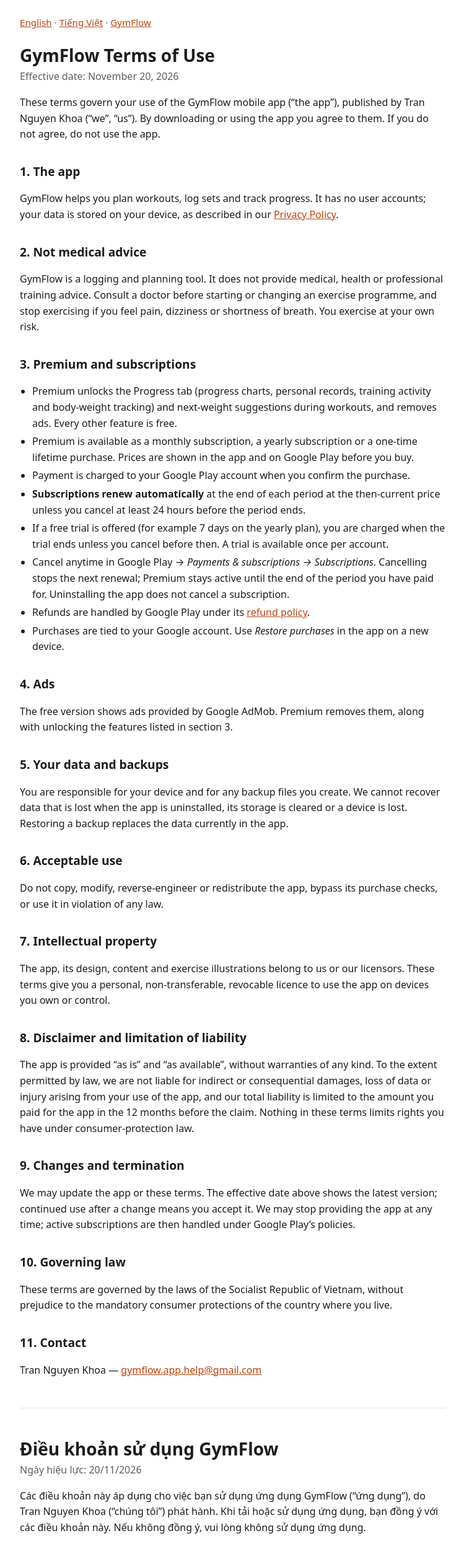
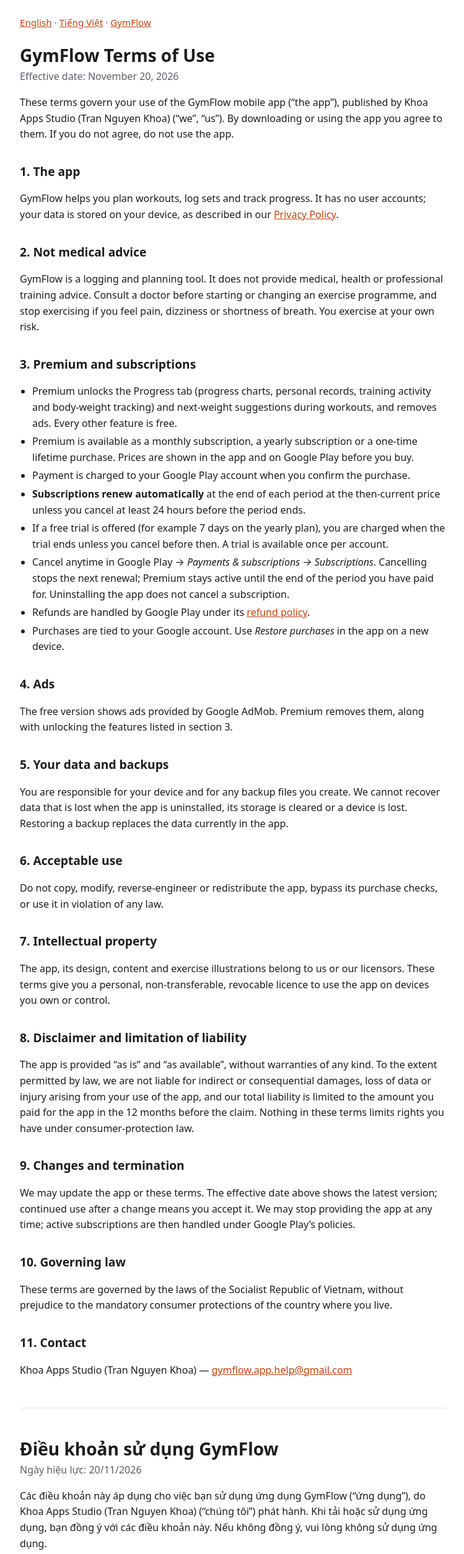
Before and after one commit to KhoaTN1993/khoatn1993.github.io, a plain HTML site: page terms.html in a window 1280 px wide. Shown: the top 2508 px of the page at 62% size, without its empty margins (264-1013 px from the left). Drawn offline with Linux system fonts and the light colour scheme.

Commit message:
Name the developer as on Google Play: Khoa Apps Studio
Co-Authored-By: Claude Opus 5.5 <noreply@anthropic.com>

```diff
--- a/terms.html
+++ b/terms.html
@@ -15,7 +15,7 @@
 <h1>GymFlow Terms of Use</h1>
 <p class="meta">Effective date: November 20, 2026</p>
 
-<p>These terms govern your use of the GymFlow mobile app (“the app”), published by Tran Nguyen Khoa
+<p>These terms govern your use of the GymFlow mobile app (“the app”), published by Khoa Apps Studio (Tran Nguyen Khoa)
 (“we”, “us”). By downloading or using the app you agree to them. If you do not agree, do not use the app.</p>
 
 <h2>1. The app</h2>
@@ -79,7 +79,7 @@ then handled under Google Play’s policies.</p>
 protections of the country where you live.</p>
 
 <h2>11. Contact</h2>
-<p>Tran Nguyen Khoa — <a href="mailto:gymflow.app.help@gmail.com">gymflow.app.help@gmail.com</a></p>
+<p>Khoa Apps Studio (Tran Nguyen Khoa) — <a href="mailto:gymflow.app.help@gmail.com">gymflow.app.help@gmail.com</a></p>
 </article>
 
 <hr>
@@ -89,7 +89,7 @@ protections of the country where you live.</p>
 <h1>Điều khoản sử dụng GymFlow</h1>
 <p class="meta">Ngày hiệu lực: 20/11/2026</p>
 
-<p>Các điều khoản này áp dụng cho việc bạn sử dụng ứng dụng GymFlow (“ứng dụng”), do Tran Nguyen Khoa
+<p>Các điều khoản này áp dụng cho việc bạn sử dụng ứng dụng GymFlow (“ứng dụng”), do Khoa Apps Studio (Tran Nguyen Khoa)
 (“chúng tôi”) phát hành. Khi tải hoặc sử dụng ứng dụng, bạn đồng ý với các điều khoản này. Nếu không đồng ý,
 vui lòng không sử dụng ứng dụng.</p>
 
@@ -157,7 +157,7 @@ cứ lúc nào; khi đó gói thuê bao đang hoạt động được xử lý t
 vệ người tiêu dùng bắt buộc tại quốc gia bạn sinh sống.</p>
 
 <h2>11. Liên hệ</h2>
-<p>Tran Nguyen Khoa — <a href="mailto:gymflow.app.help@gmail.com">gymflow.app.help@gmail.com</a></p>
+<p>Khoa Apps Studio (Tran Nguyen Khoa) — <a href="mailto:gymflow.app.help@gmail.com">gymflow.app.help@gmail.com</a></p>
 </article>
 </main>
 </body>
```
Also changed, not shown: index.html (+1 -1 lines), privacy.html (+4 -4 lines).
